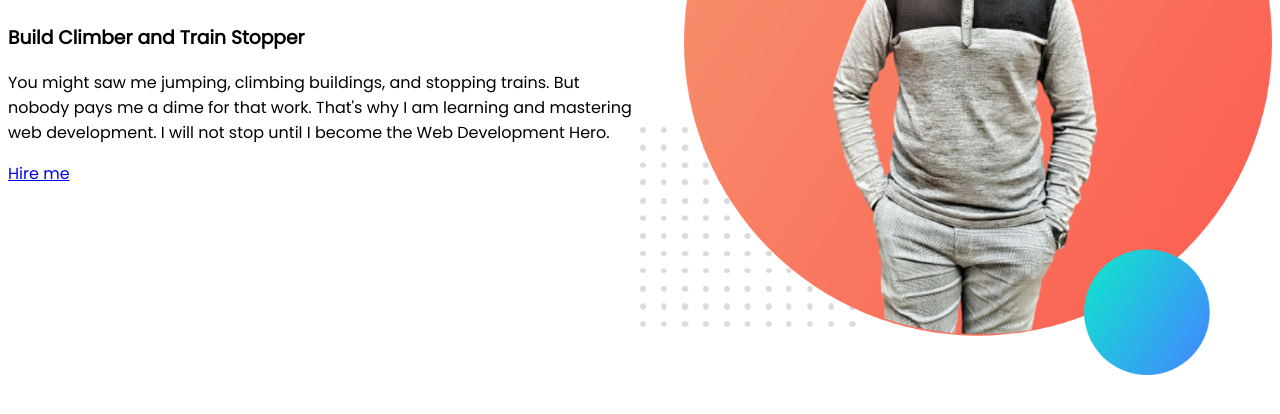
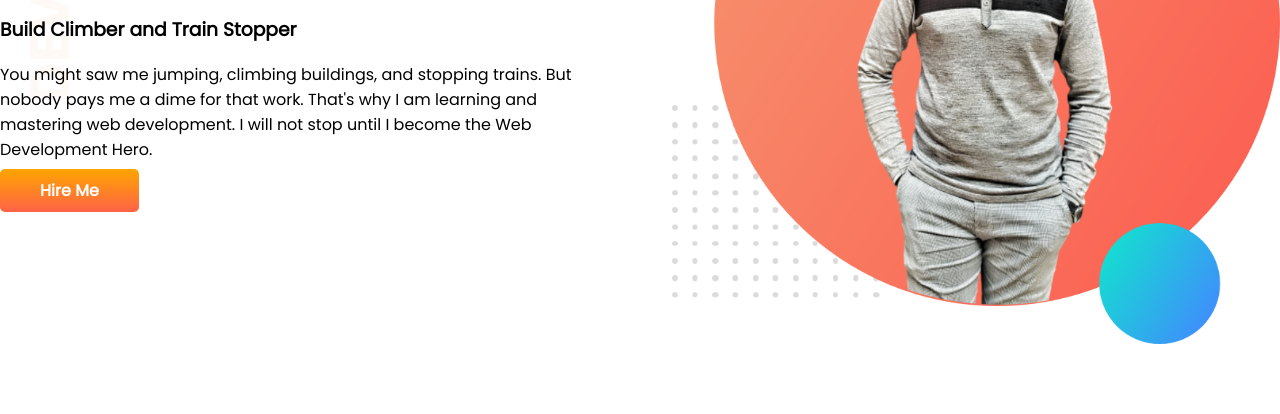
Before and after one commit to Olivensu/Developer-portfolio, a plain HTML site: page index.html in a window 1280 px wide. Shown: the part 260-674 px from the top of the page. Drawn offline with Linux system fonts and the light colour scheme.

Commit message:
1st section done

```diff
--- a/index.html
+++ b/index.html
@@ -11,7 +11,7 @@
     <link href="https://fonts.googleapis.com/css2?family=Poppins&display=swap" rel="stylesheet">
 </head>
 <body>
-    <section>
+    <section class="st_sec">
         <div class="text1">
             <h1>Welcome to</h1>
             <h1 class="orange-color"><span class="name">Tasbiul Hasan</span> Portfolio..</h1>
@@ -19,7 +19,7 @@
             <p>You might saw me jumping, climbing buildings, and stopping trains. But nobody pays me a
                 dime for that work. That's why I am learning and mastering web development. I will not
                 stop until I become the Web Development Hero.</p>
-            <a target="_blank" href="https://www.facebook.com/tasbiulolive">Hire me</a>
+            <a class="link_button" target="_blank" href="https://www.facebook.com/tasbiulolive">Hire Me</a>
         </div>
         <div class="pic1">
             <img src="images/my-bg (1).png" alt="wrong">
--- a/style.css
+++ b/style.css
@@ -1,5 +1,6 @@
 body{
     font-family: 'Poppins', sans-serif;
+    margin: 0;
 }
 
 h1{
@@ -17,7 +18,21 @@ section{
 }
 .pic1{
     width: 50%;
+    padding-left: 5%;
 }
 .pic1 img{
     width: 100%;
 }
+.link_button{
+    text-decoration: none;
+    background-image: linear-gradient(orange, tomato);
+    color: white;
+    font-weight: 700;
+    padding: 10px 40px;
+    border-radius: 5px;
+}
+
+.st_sec{
+    background-image: url(images/top-banner.png);
+    background-repeat: no-repeat;
+}
```
